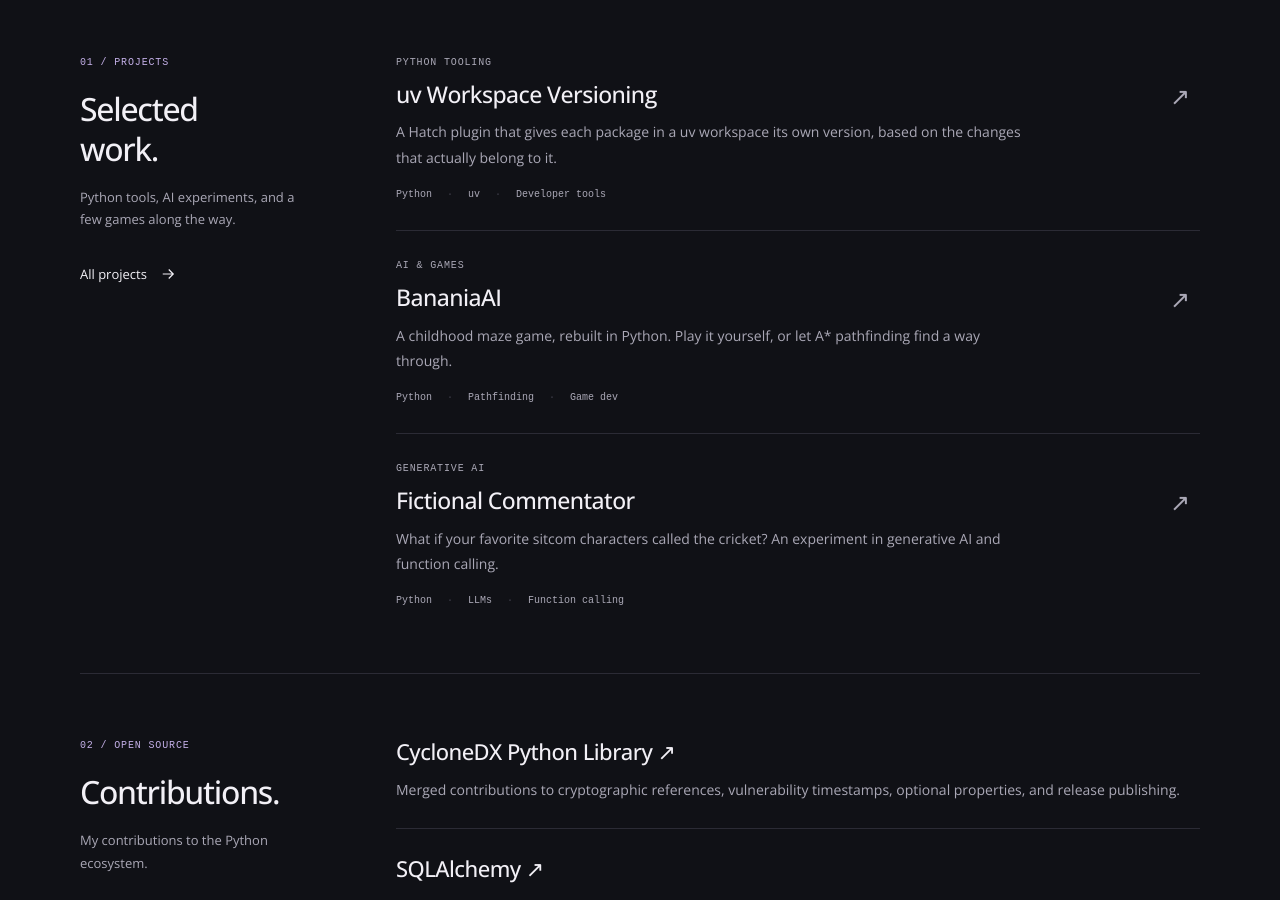
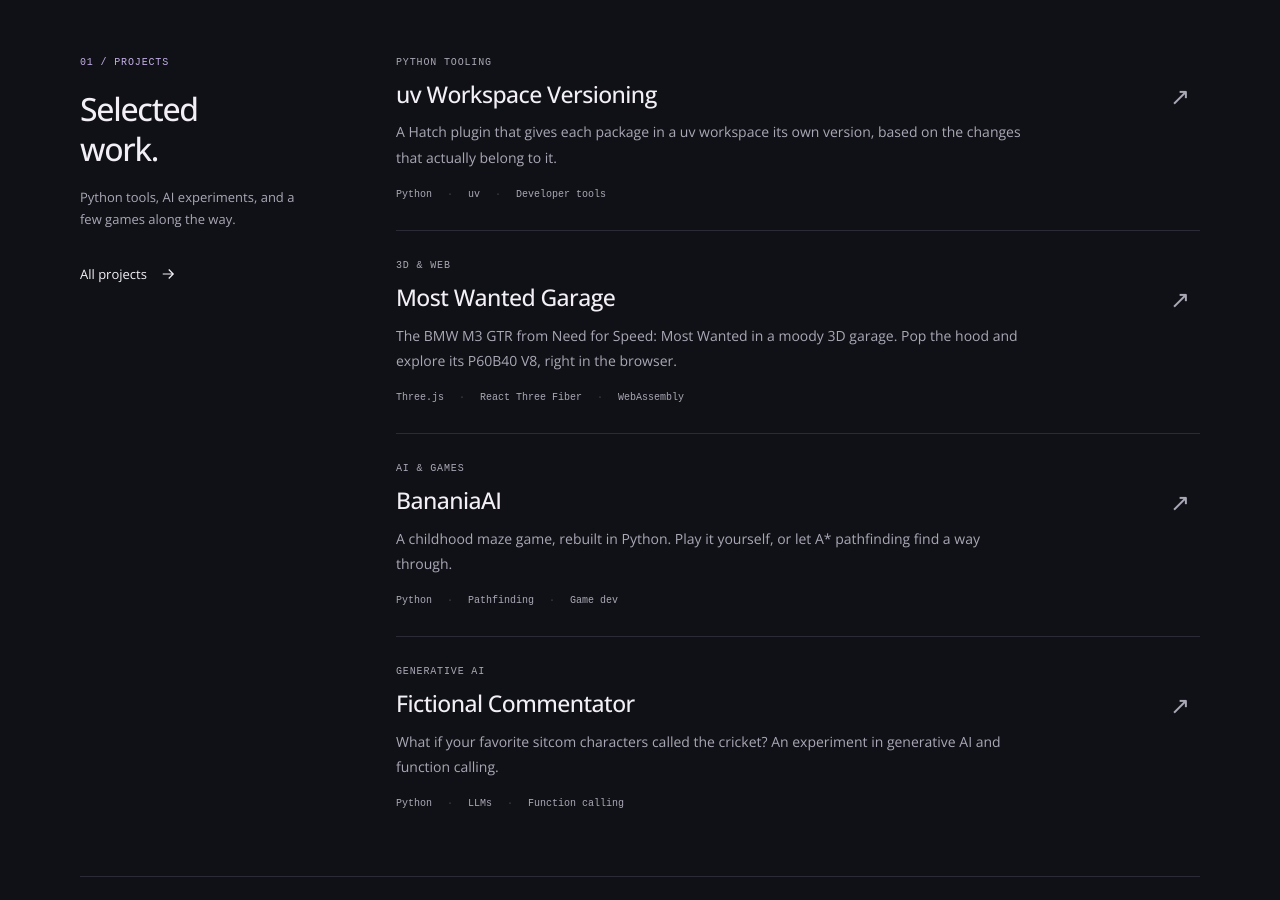
Before and after one commit to indiVar0508/indivar.xyz, a Jekyll site: the page built from index.html, in a window 1280 px wide and 900 px high, scrolled down 770 px. Built offline with Jekyll 4.4.1, drawn with Linux system fonts in a browser that asks for light colours; some web fonts are replaced.

Commit message:
Build the garage with the site and feature it in the portfolio
Co-Authored-By: Claude Opus 5.5 <noreply@anthropic.com>

```diff
--- a/_data/projects.yml
+++ b/_data/projects.yml
@@ -3,6 +3,12 @@
   description: A Hatch plugin that gives each package in a uv workspace its own version, based on the changes that actually belong to it.
   tags: [Python, uv, Developer tools]
   url: https://github.com/indiVar0508/uv-workspace-dynamic-versioning
+  featured: true
+- name: Most Wanted Garage
+  category: 3D & web
+  description: "The BMW M3 GTR from Need for Speed: Most Wanted in a moody 3D garage. Pop the hood and explore its P60B40 V8, right in the browser."
+  tags: [Three.js, React Three Fiber, WebAssembly]
+  url: /garage/
   featured: true
 - name: BananiaAI
   category: AI & games
--- a/_includes/project-row.html
+++ b/_includes/project-row.html
@@ -1,7 +1,7 @@
 <article class="project-row" data-item data-category="{{ include.project.category | escape }}" data-search="{{ include.project.name | append: ' ' | append: include.project.description | downcase | escape }}">
   <div class="project-body">
     <p class="eyebrow">{{ include.project.category }}</p>
-    <h3><a href="{{ include.project.url }}">{{ include.project.name }}</a></h3>
+    <h3><a href="{% if include.project.url contains '://' %}{{ include.project.url }}{% else %}{{ include.project.url | relative_url }}{% endif %}">{{ include.project.name }}</a></h3>
     <p>{{ include.project.description }}</p>
     <div class="tags">{% for tag in include.project.tags %}<span>{{ tag }}</span>{% endfor %}</div>
   </div>
--- a/test_site.rb
+++ b/test_site.rb
@@ -10,7 +10,7 @@ base = ARGV[1] || config.fetch('baseurl', '')
 origin = config.fetch('url').delete_suffix('/')
 errors = []
 pages = Dir.glob("#{root}/**/*.html")
-%w[index.html work/index.html blog/index.html about/index.html blog/hello-world/index.html 404.html].each do |page|
+%w[index.html work/index.html blog/index.html about/index.html blog/hello-world/index.html 404.html garage/index.html].each do |page|
   errors << "Missing page: #{page}" unless File.file?("#{root}/#{page}")
 end
 
```
Also changed, not shown: .github/workflows/pages.yml, README.md, 1 other file.
